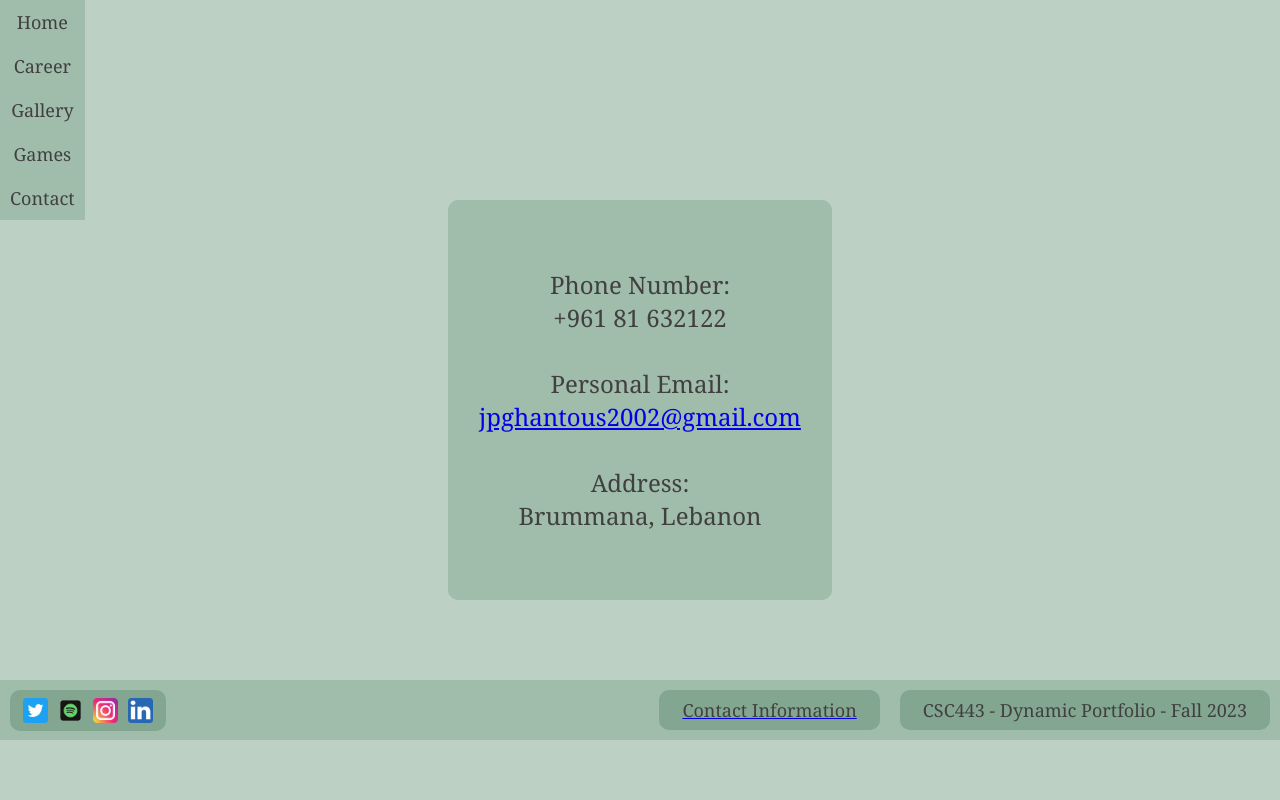
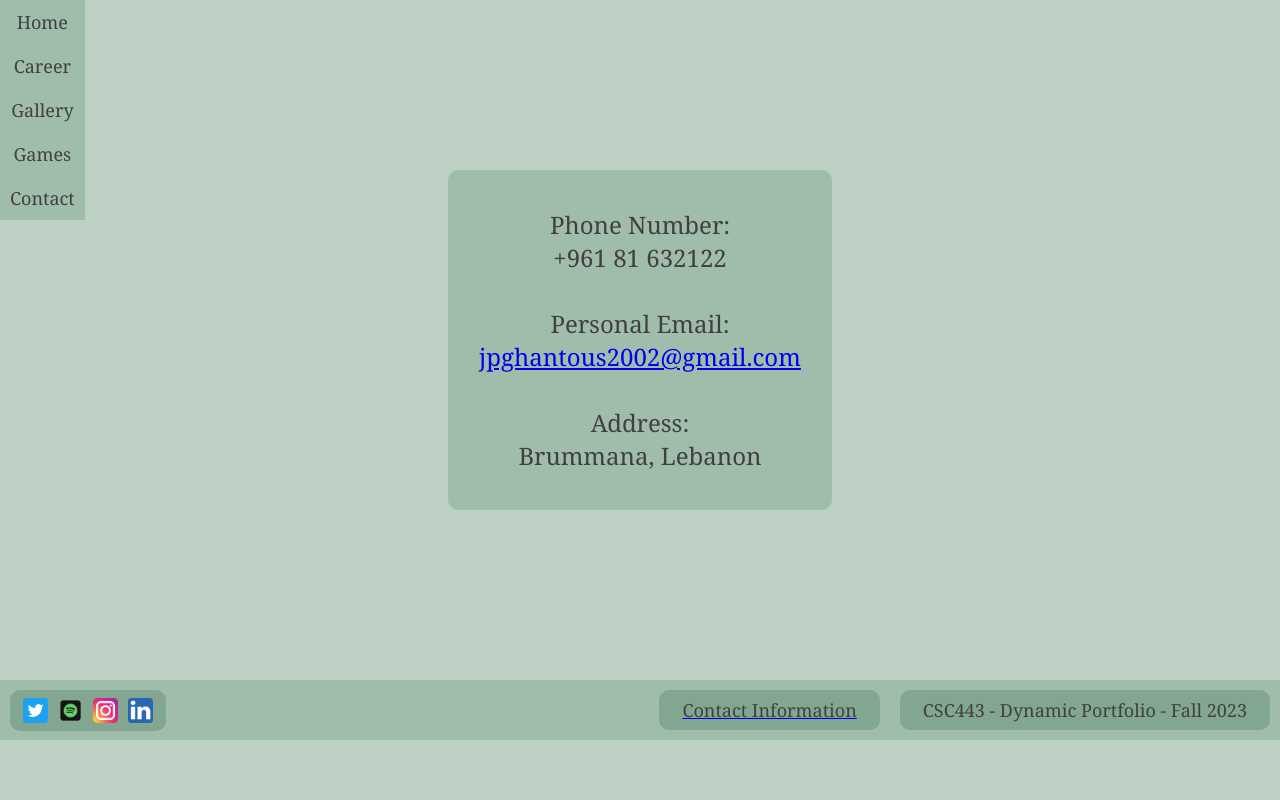
Before and after one commit to JuanPGH/CSC443---Dynamic-Portfolio, a PHP site: page /pages/contact.php in a window 1280 px wide. Shown: the part 60-860 px from the top of the page. After the commit the page ends 800 px from the top, so only its background shows below. Run offline with PHP 8.4, Linux system fonts and the light colour scheme.

Commit message:
fixed content body sizing

```diff
--- a/css/contact.css
+++ b/css/contact.css
@@ -2,6 +2,7 @@
     display: flex;
     justify-content: center;
     align-items: center;
+    margin-bottom: 60px;
 }
 #contact-box {
     width: 30%;
--- a/css/main.css
+++ b/css/main.css
@@ -12,9 +12,9 @@ body {
 }
 #content {
     background-color: #BDD0C4;
-    height: 100%;
+    height: -webkit-fill-available;
     margin-top: 60px;
-    margin-bottom: -60px;
+    /* margin-bottom: 60px; */
 
 }
 #footer {
```
